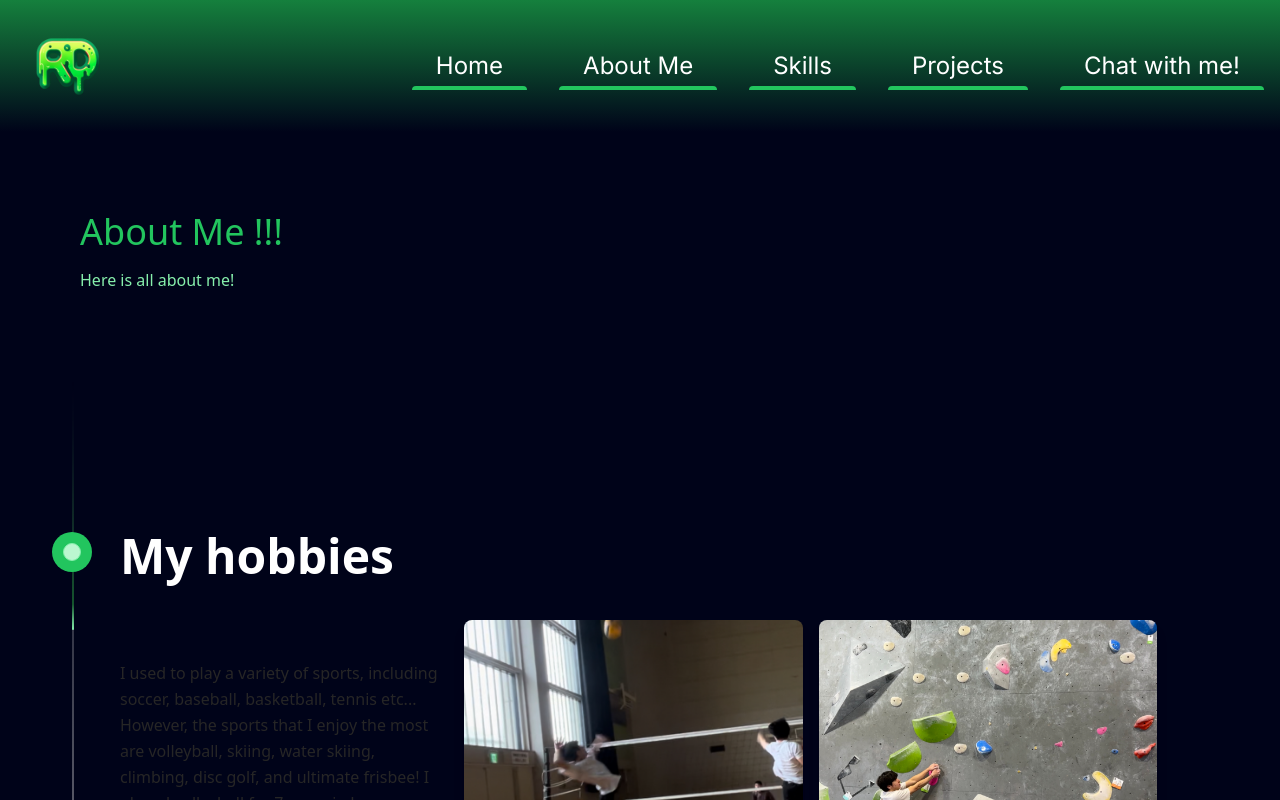
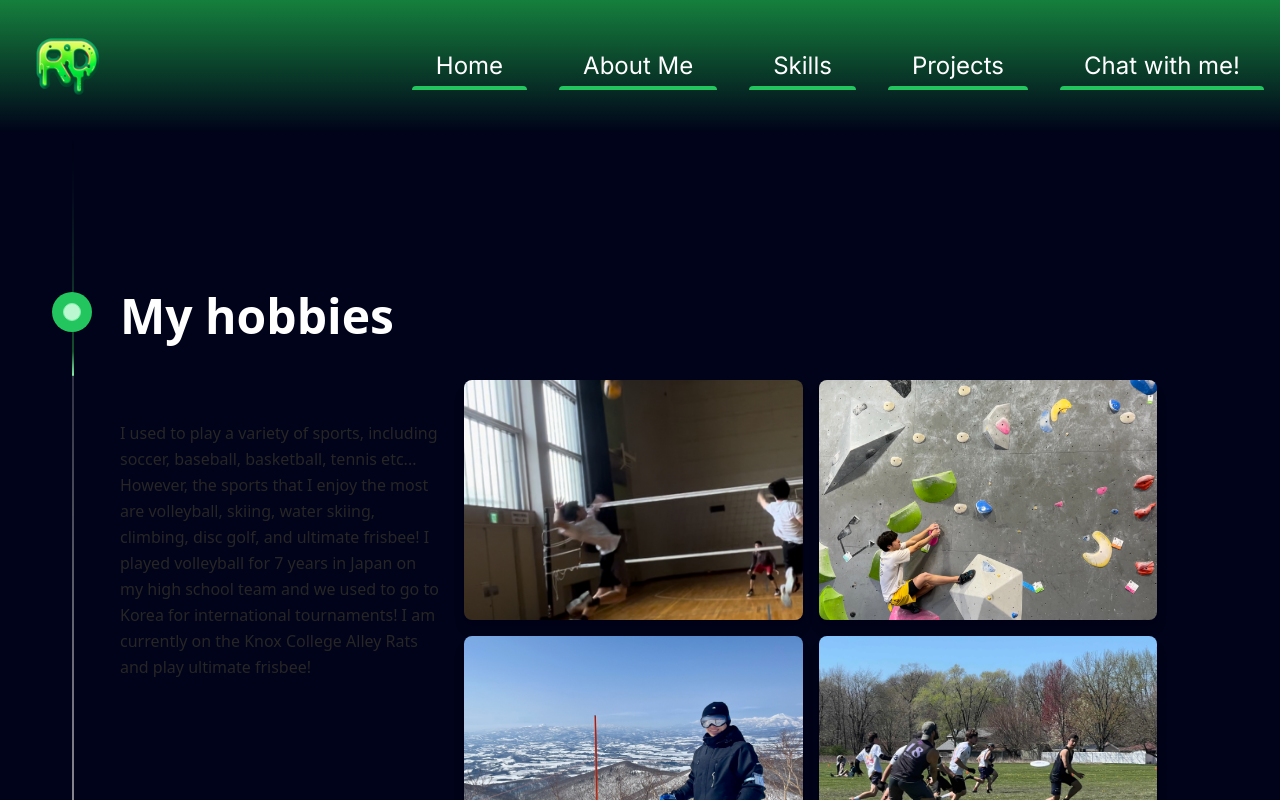
Before and after one commit to rgchdx/portfolio, a Next.js app: page /AboutMe in a window 1280 px wide. Shown: the top 800 px of the page. Built offline with nearby package versions, Linux system fonts and the light colour scheme.

Commit message:
Deleted unneccessary headers

```diff
--- a/components/ui/Timeline.tsx
+++ b/components/ui/Timeline.tsx
@@ -37,15 +37,6 @@ export const Timeline = ({ data }: { data: TimelineEntry[] }) => {
       className="w-full bg-black-100  font-sans md:px-10"
       ref={containerRef}
     >
-      <div className="max-w-7xl mx-auto py-20 px-4 md:px-8 lg:px-10">
-        <h2 className="text-lg md:text-4xl mb-4 text-green-500 max-w-4xl">
-          About Me !!!
-        </h2>
-        <p className="text-green-300 text-sm md:text-base max-w-sm">
-          Here is all about me!
-        </p>
-      </div>
-
       <div ref={ref} className="relative max-w-7xl mx-auto pb-20">
         {data.map((item, index) => (
           <div key={index} className="flex flex-col items-start pt-10 md:pt-40 md:gap-10 w-full">
```
